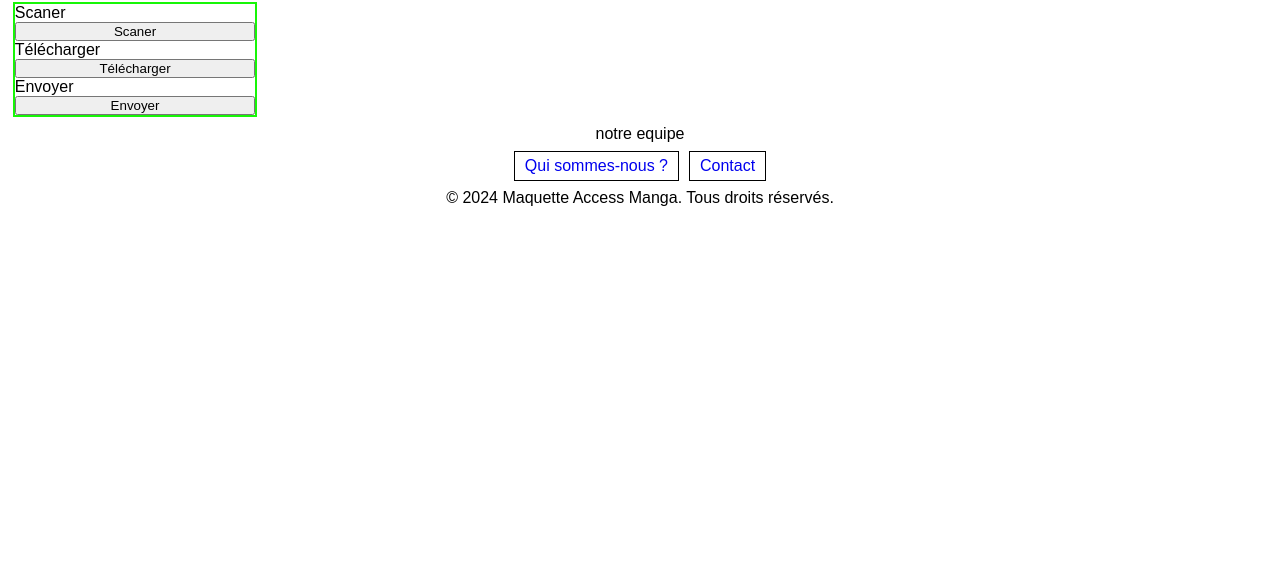
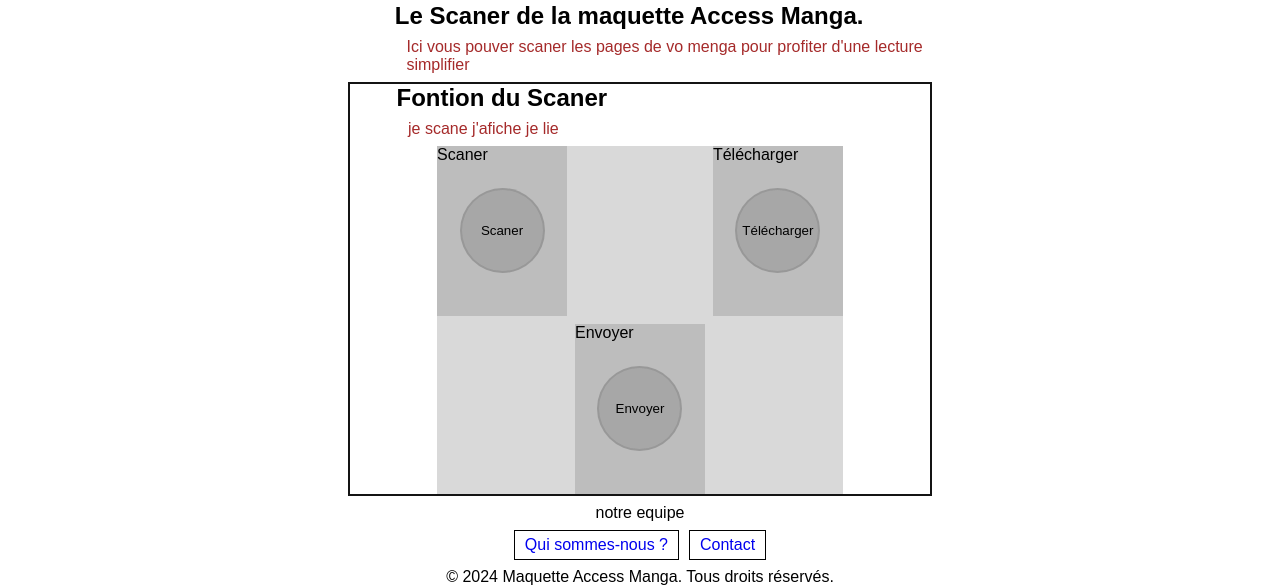
Before and after one commit to davidSoutarson/access-manga, a plain HTML site: page maquette-access-manga/html/page1.html in a window 1280 px wide. Shown: the part 232-818 px from the top of the page. Drawn offline with Linux system fonts and the light colour scheme.

Commit message:
La Maquette design des prepier page V1

```diff
--- a/maquette-access-manga/css/style.css
+++ b/maquette-access-manga/css/style.css
@@ -20,7 +20,6 @@ body{
     margin-left: 1vw;
     margin-right: 1vw;
 }
-
 
 .header{
     display:grid;
@@ -50,7 +49,6 @@ body{
         font-weight: bold;
 
     }
-
 
     .nav{
         grid-column: 1 / -1 ;
@@ -100,10 +98,6 @@ body{
         grid-row-gap: 1lvh;
         grid-column-gap: 1vh;
 
-
-
-
-
         .article-title{
             grid-column: 1 / 4;
             grid-row: 1 / 2;
@@ -118,7 +112,7 @@ body{
             margin-left: 10%;
             font-size: 1em;
             font-weight: normal;
-
+            color: brown;
         }
 
         .article-list{
@@ -129,10 +123,9 @@ body{
             width: 70%;
             min-width: 300px;
             justify-content: flex-end;
-             background-color: rgba(180, 180, 180, 0.5);
+            background-color: rgba(180, 180, 180, 0.5);
 
-
-            li{
+            li {
                 font-weight: bold;
                 padding: 10px;
             }
@@ -159,15 +152,60 @@ body{
               padding: 10px 5px 10px 15px;
               background-color:  rgba(105, 105, 105, 0.5);
             }
+
         }
+    }
+
+    .article-bor{
+        border: 2px solid rgb(20, 20, 20);
     }
 }
 
+.scan-form{
+    grid-column: 1 / 4;
+    display:grid;
+    grid-template-columns: 1fr 1fr 1fr;
+    grid-template-rows: 1fr 1fr;
+    grid-row-gap: 1vh;
+    grid-column-gap: 1vh;
+    margin: 0 auto;
+    width: 70%;
+    min-width: 300px;
+    justify-content: center;
+    align-items: center;
+    background-color: rgba(180, 180, 180, 0.5);
 
 
-.scan-form{
-    display:grid;
-    border: 2px solid rgb(23, 246, 7);
+    .lab{
+            height: 170px;
+    }
+
+    .btn{
+            border-radius: 100%;
+            width: 85px;
+            height: 85px;
+            margin: 0 auto;
+            border: 2px solid rgba(105, 105, 105, 0.25);
+        }
+
+    .scane{
+        grid-column: 1 / 2;
+        grid-row: 1 / 1;
+        background-color:rgba(105, 105, 105, 0.25);
+
+    }
+
+    .uplod{
+        grid-column: 3 / 4;
+        grid-row: 1 / 1;
+        background-color: rgba(105, 105, 105, 0.25);
+    }
+
+     .envoi{
+        grid-column: 2 / 3;
+        grid-row: 2 / 2;
+        background-color: rgba(105, 105, 105, 0.25);
+    }
 }
 
 .footer{
@@ -196,5 +234,4 @@ body{
         }
     }
 
-
 }
--- a/maquette-access-manga/html/page1.html
+++ b/maquette-access-manga/html/page1.html
@@ -14,7 +14,7 @@
             <img src="../images/logo.jpg" alt="Logo Maquette Access Manga" class="logo">
         </div>
 
-        <h1 class="title">Maquette Access Manga</h1>
+        <h1 class="title">Access Manga</h1>
 
          <nav class="nav">
 
@@ -29,22 +29,35 @@
 
     <main class="main-content">
 
-        <h1 class="page-title">Page 1</h1>
-        <p>Bienvenue sur la page 1 de la maquette Access Manga.</p>
+        <h1 class="page-title">Le Scaner </h1>
 
-        <form class="scan-form" action="">
+        <article class="article">
+            <h2 class="article-title">Le Scaner de la maquette Access Manga.</h2>
 
-            <label for="scaner">Scaner</label>
-            <button type="submit">Scaner</button>
+            <p class="article-description">
+                Ici vous pouver scaner les pages de vo menga pour profiter d'une lecture simplifier
+            </p>
+        </article>
 
-            <label for="telecharger">Télécharger</label>
-            <button type="submit">Télécharger</button>
+        <article class="article-bor">
+
+            <h2 class="article-title">Fontion du Scaner</h2>
+            <p class="article-description"> je scane j'afiche je lie</p>
 
 
-            <label for="envoyer">Envoyer</label>
-            <button type="submit">Envoyer</button>
-        </form>
+            <form class="scan-form" action="">
 
+                <label  class="lab scane"  for="scaner">Scaner</label>
+                <button class="btn scane"  type="submit">Scaner</button>
+
+                <label  class="lab uplod" for="telecharger">Télécharger</label>
+                <button class="btn uplod"  type="submit">Télécharger</button>
+
+                <label  class="lab envoi " for="envoyer">Envoyer</label>
+                <button class="btn envoi "  type="submit">Envoyer</button>
+
+            </form>
+        </article>
     </main>
 
     <footer class="footer">
```
Also changed, not shown: maquette-access-manga/html/page2.html (+48 -3 lines), maquette-access-manga/html/page3.html (+1 -1 lines), maquette-access-manga/index.html (+4 -3 lines).
